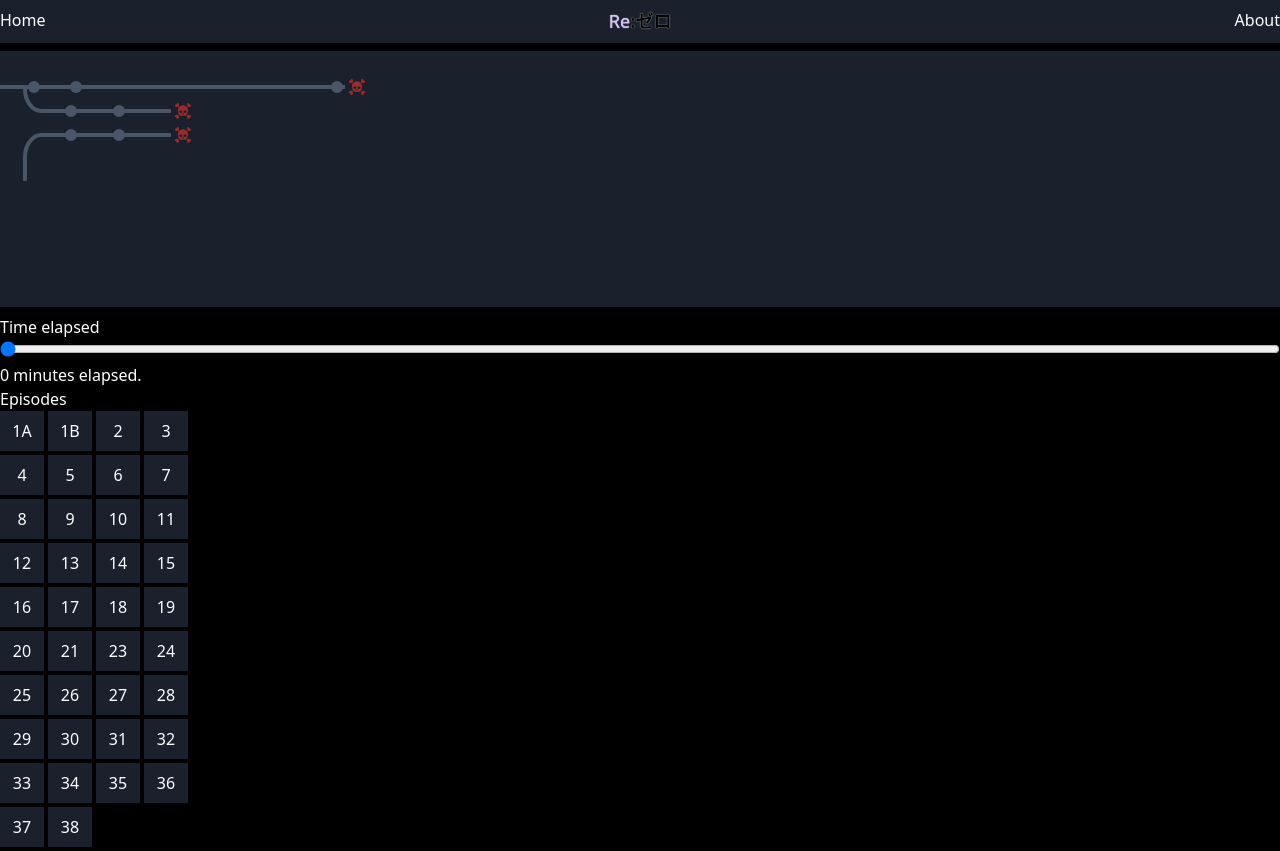
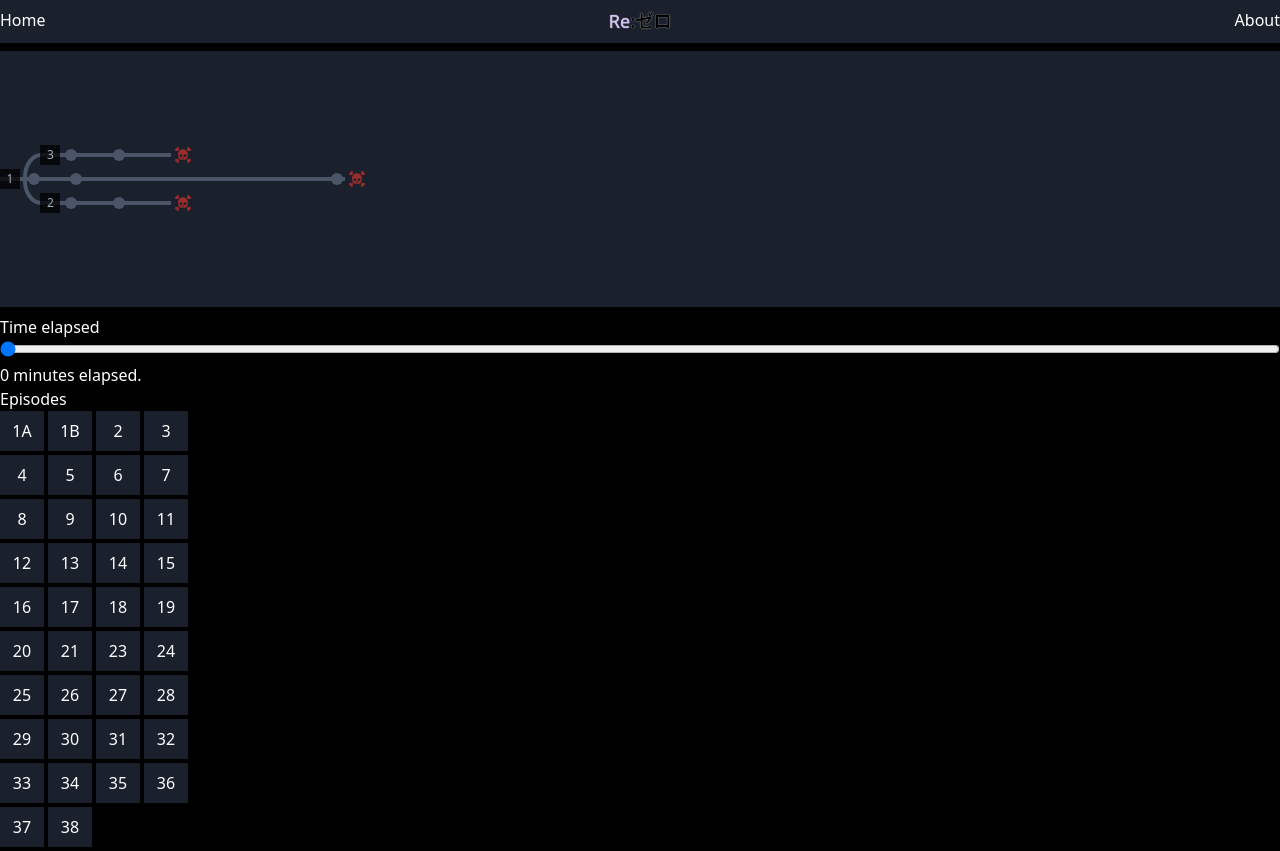
Before and after one commit to Kyzoid/re-zero-timeline, a Vue app: page / in a window 1280 px wide. Built offline with nearby package versions, Linux system fonts and the light colour scheme.

Commit message:
Add Tooltip component

```diff
--- a/src/components/Event.vue
+++ b/src/components/Event.vue
@@ -1,22 +1,52 @@
 <template>
-  <div class="event absolute pl-1">
-    <div v-if="type === 'Event'"
-    class="bg-gray-700 rounded-full w-3 h-3 hover:bg-gray-600 cursor-pointer"></div>
-    <DeathIcon v-if="type === 'Death'" />
+  <div
+  class="event absolute pl-1 flex items-center"
+  >
+    <div @click="showTooltip" class="event">
+      <div v-if="type === 'Event'"
+      class="bg-gray-700 rounded-full w-3 h-3 hover:bg-gray-600 cursor-pointer">
+      </div>
+      <DeathIcon v-if="type === 'Death'" />
+    </div>
+    <Tooltip
+    class="hidden"
+    :type="type"
+    :timecode="timecode"
+    :episode="episode"
+    :episodeRelativeTC="episodeRelativeTC"
+    :description="description"
+    />
   </div>
 </template>
 
 <script lang="ts">
 import Vue from 'vue';
 import DeathIcon from './DeathIcon.vue';
+import Tooltip from './Tooltip.vue';
 
 export default Vue.extend({
   name: 'Event',
   components: {
     DeathIcon,
+    Tooltip,
   },
   props: {
     type: String,
+    timecode: String,
+    episode: String,
+    episodeRelativeTC: String,
+    description: String,
+  },
+  methods: {
+    showTooltip({ target }: { target: HTMLElement }) {
+      const event = target.closest('.event');
+      if (event) {
+        const sibling = event.nextSibling as HTMLElement;
+        if (sibling) {
+          sibling.classList.toggle('hidden');
+        }
+      }
+    },
   },
 });
 </script>
--- a/src/components/Timeline.vue
+++ b/src/components/Timeline.vue
@@ -1,6 +1,6 @@
 <template>
-  <div class="relative w-full h-2 my-4 flex items-center">
-    <div class="timeline relative flex items-center loop h-1 bg-gray-700 my-4 w-full">
+  <div class="relative w-full h-2 my-2 flex items-center">
+    <div class="timeline relative flex items-center loop h-1 bg-gray-700 w-full">
       <slot></slot>
     </div>
   </div>
--- a/src/components/TimelinesGraph.vue
+++ b/src/components/TimelinesGraph.vue
@@ -1,14 +1,23 @@
 // TODO: Handle timeline position depending on jointDirection
 // TODO: RespawnEvent should be highlighted and be the starting point of multiple timelines
+// TODO: Implement Popper.js
 <template>
   <div class="timelines">
-    <div id="timeline-graph" class="bg-gray-900 h-64 mb-2 py-4 overflow-x-auto">
+    <div id="timeline-graph"
+    class="flex flex-col justify-center bg-gray-900 h-64 mb-2 py-4 overflow-x-auto">
       <Timeline
         v-for="timeline in computedTimelines"
         :key="timeline.events.timecode"
         :style="`margin-left:${timeline.position};
            width: ${timeline.width};`"
       >
+        <div
+          class="flex items-center justify-center
+          z-10 text-gray-500 bg-black bg-opacity-75
+          h-5 w-5"
+        >
+          <span class="text-xs">{{ timeline.id }}</span>
+        </div>
         <TimelineJoint
         :joint-direction="timeline.direction"
         :joint-complexity="timeline.complexity" />
@@ -17,6 +26,10 @@
           :key="event.timecode"
           :style="`left:${event.position};`"
           :type="event.type"
+          :timecode="event.timecode"
+          :episode="event.episode"
+          :episodeRelativeTC="event.episodeRelativeTC"
+          :description="event.description"
         >
         </Event>
       </Timeline>
@@ -70,6 +83,39 @@ export default Vue.extend({
     lengthInSeconds: 59304,
     timelines: [
       {
+        id: 3,
+        startAt: '00:31:16',
+        complexity: 1,
+        direction: 'bottom',
+        endAt: '0:42:09',
+        events: [
+          {
+            type: 'Event',
+            timecode: '0:01:44',
+            episode: '1B',
+            episodeRelativeTC: '0:06:00',
+            description:
+              'Subaru se presse de retrouver Emilia mais il tombe sur les 3 bandits. Il les défonce et va directement à la taverne.',
+          },
+          {
+            type: 'Event',
+            timecode: '0:05:45',
+            episode: '1B',
+            episodeRelativeTC: '0:11:45',
+            description:
+              "Il rentre dans la taverne et négocie avec Rom, Felt et Elsa pour racheter l'insigne.",
+          },
+          {
+            type: 'Death',
+            timecode: '0:10:53',
+            episode: '1B',
+            episodeRelativeTC: '0:22:38',
+            description:
+              'Les négociations échouent. Elsa tue Rom, Felt et Subaru.',
+          },
+        ],
+      },
+      {
         id: 1,
         startAt: '00:00:00',
         complexity: 1,
@@ -113,39 +159,6 @@ export default Vue.extend({
         startAt: '00:31:16',
         complexity: 1,
         direction: 'top',
-        endAt: '0:42:09',
-        events: [
-          {
-            type: 'Event',
-            timecode: '0:01:44',
-            episode: '1B',
-            episodeRelativeTC: '0:06:00',
-            description:
-              'Subaru se presse de retrouver Emilia mais il tombe sur les 3 bandits. Il les défonce et va directement à la taverne.',
-          },
-          {
-            type: 'Event',
-            timecode: '0:05:45',
-            episode: '1B',
-            episodeRelativeTC: '0:11:45',
-            description:
-              "Il rentre dans la taverne et négocie avec Rom, Felt et Elsa pour racheter l'insigne.",
-          },
-          {
-            type: 'Death',
-            timecode: '0:10:53',
-            episode: '1B',
-            episodeRelativeTC: '0:22:38',
-            description:
-              'Les négociations échouent. Elsa tue Rom, Felt et Subaru.',
-          },
-        ],
-      },
-      {
-        id: 3,
-        startAt: '00:31:16',
-        complexity: 2,
-        direction: 'bottom',
         endAt: '0:42:09',
         events: [
           {
--- /dev/null
+++ b/src/components/Tooltip.vue
@@ -0,0 +1,47 @@
+<template>
+  <div class="select-none z-20 text-sm tooltip bg-black bg-opacity-75 p-2 rounded absolute">
+    <h1 class="text-lg">{{ type === "Event" ? "Evénement" : "Mort" }} #{{ 1 }}</h1>
+    <hr class="mb-2">
+    <p class="leading-none">{{ description }}</p>
+    <div class="mt-2 flex justify-between">
+      <span>Episode : {{ episode }}</span>
+      <span>Timecode : {{ episodeRelativeTC }}</span>
+    </div>
+  </div>
+</template>
+
+<script lang="ts">
+import Vue from 'vue';
+
+export default Vue.extend({
+  name: 'Tooltip',
+  props: {
+    type: String,
+    timecode: String,
+    episode: String,
+    episodeRelativeTC: String,
+    description: String,
+  },
+});
+</script>
+
+<style lang="scss" scoped>
+  .tooltip {
+    width: 350px;
+    left: 1.75rem;
+
+  }
+  .tooltip::after{
+    content: '';
+    position: absolute;
+    left: -10px;
+    top: 50%;
+    transform: translateY(-50%);
+    width: 0;
+    height: 0;
+    border-bottom: 10px solid transparent;
+    border-right: 10px solid rgba(0, 0, 0, .75);
+    border-top: 10px solid transparent;
+    clear: both;
+}
+</style>
```
